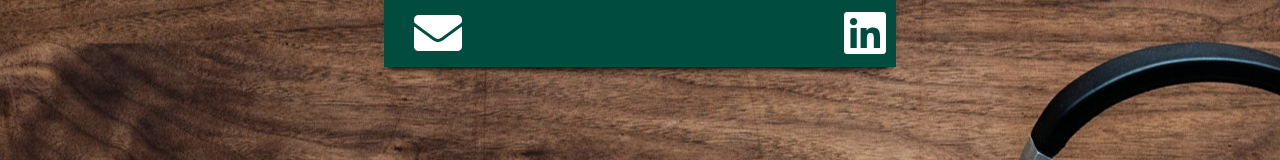
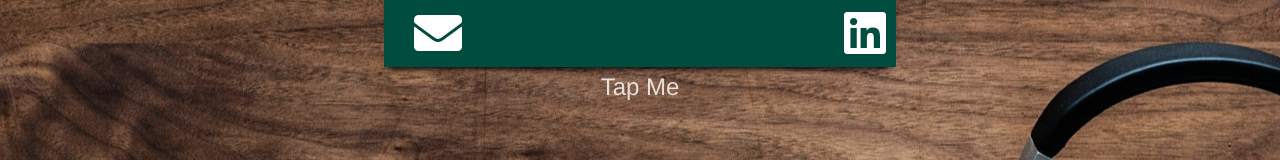
Before and after one commit to pakiKanga/portfolio, a React (Create React App) app: page / in a window 1280 px wide. Shown: the part 330-490 px from the top of the page. Built offline with nearby package versions, Linux system fonts and the light colour scheme.

Commit message:
cant remember what changed

```diff
--- a/src/App.css
+++ b/src/App.css
@@ -216,3 +216,37 @@ body {
   width: 100%;
   height: 100%;
 }
+
+
+.tap-indicator {
+  font-size: 24px;
+  color: white;
+  text-align: center;
+  opacity: 0.8;
+  animation: 3s fadein;
+
+}
+
+@keyframes fadein {
+  0% { opacity:0; }
+  66% { opacity:0; }
+  100% { opacity:0.8; }
+}
+
+/* Firefox < 16 */
+@-moz-keyframes fadein {
+  from { opacity: 0; }
+  to   { opacity: 1; }
+}
+
+/* Safari, Chrome and Opera > 12.1 */
+@-webkit-keyframes fadein {
+  from { opacity: 0; }
+  to   { opacity: 1; }
+}
+
+/* Internet Explorer */
+@-ms-keyframes fadein {
+  from { opacity: 0; }
+  to   { opacity: 1; }
+}
--- a/src/components/Card.js
+++ b/src/components/Card.js
@@ -112,6 +112,10 @@ class Card extends Component {
             {showProjects}
           </div>
         </div>
+        <div className="tap-indicator">
+          <span>Tap Me</span>
+        </div>
+
       </div>
     );
   }
```
